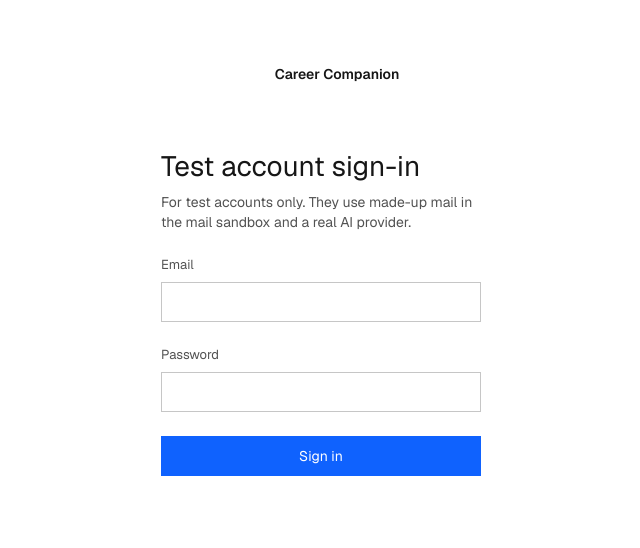
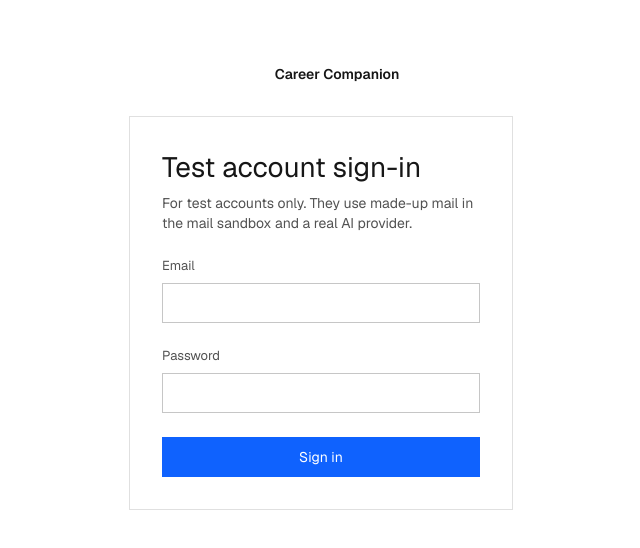
Before and after one commit to NitinSirsath/career-companion-frontend, a React (Vite) app: page /test-login in a window 1280 px wide. Shown: the top 548 px of the page, without its empty margins (319-959 px from the left). Built offline with nearby package versions, Linux system fonts and the light colour scheme; no server answers; some icons are missing.

Commit message:
feat(ui): src/components/auth/TestLoginPage.tsx

```diff
--- a/src/components/auth/TestLoginPage.tsx
+++ b/src/components/auth/TestLoginPage.tsx
@@ -20,7 +20,7 @@ export function TestLoginPage() {
         </p>
         <section
           aria-labelledby="test-sign-in-title"
-          className="flex w-full max-w-sm flex-col gap-6 bg-surface p-8"
+          className="flex w-full max-w-sm flex-col gap-6 border border-border-subtle bg-surface p-8"
         >
           <div className="flex flex-col gap-2">
             <h1 id="test-sign-in-title" className="text-[28px] leading-9 font-normal">
```
